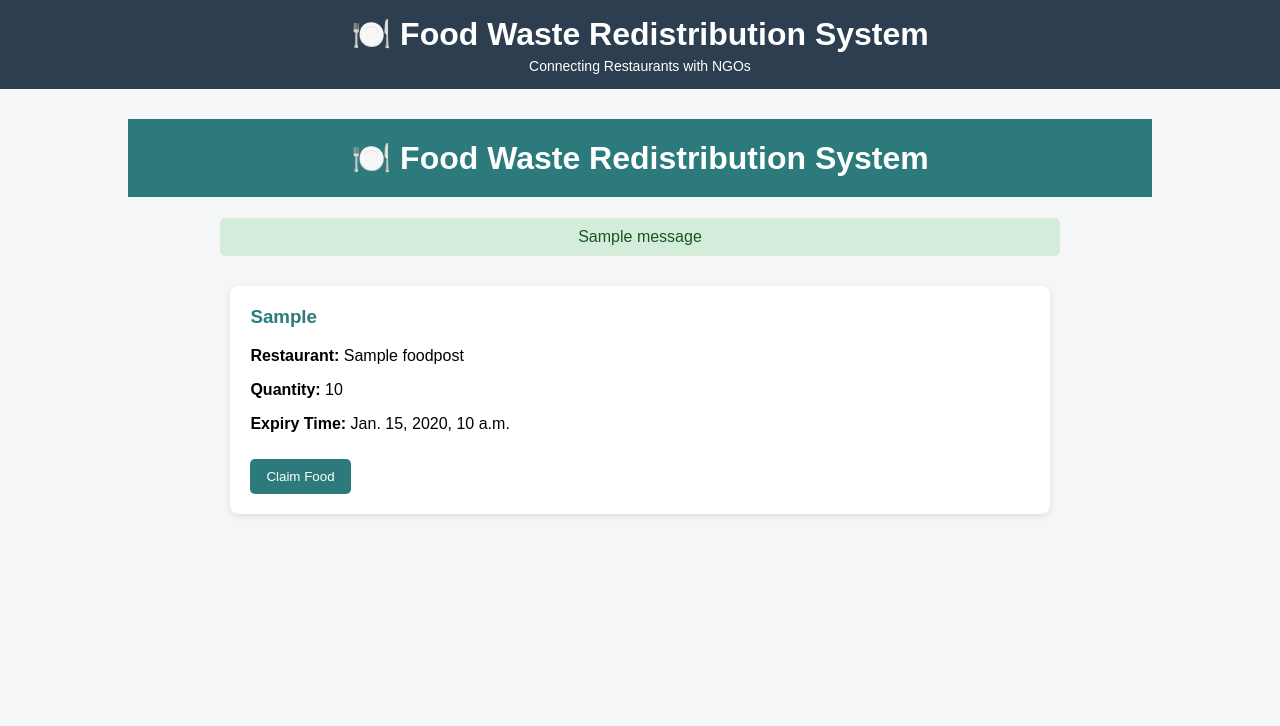
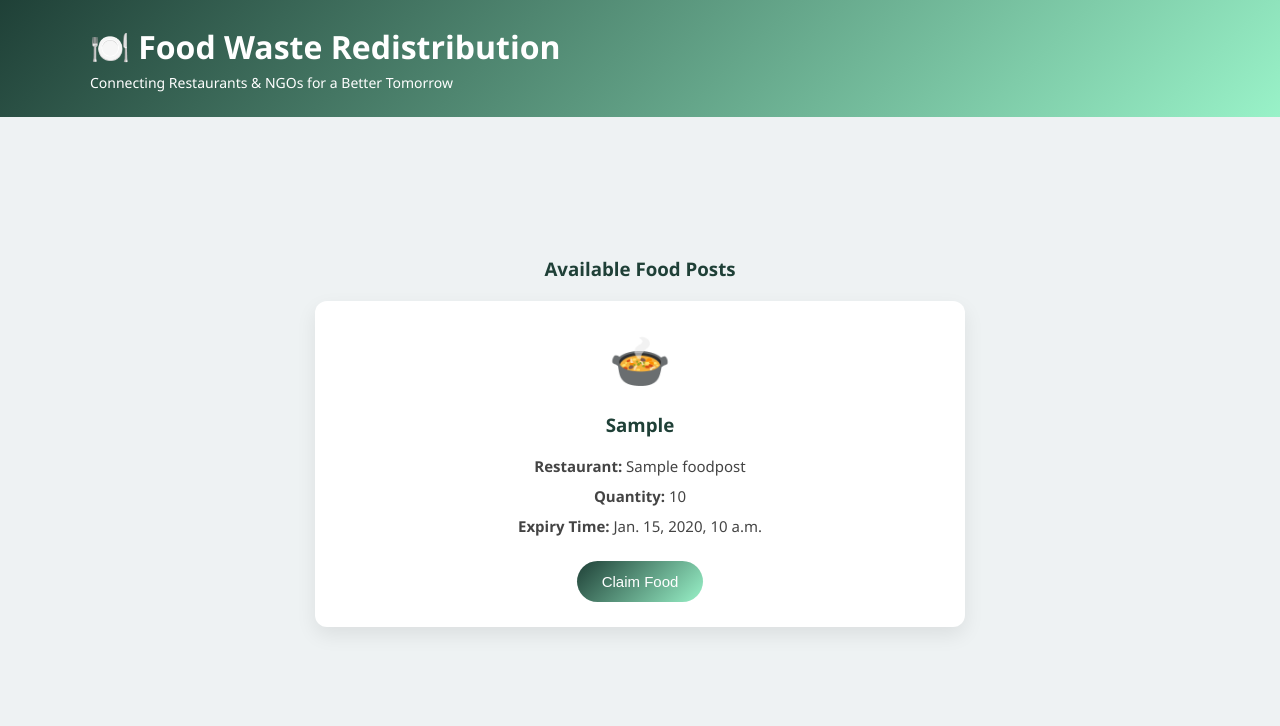
Before and after one commit to kalpanachauhann/Food-Waste-Redistribution-System, a Django app: template core/templates/core/home.html in a window 1280 px wide. Shown: the top 726 px of the page. Run offline with Django 5.2, Linux system fonts and the light colour scheme; the template is opened without the code that fills it: values that come from a table or form of the project are taken from there, others are empty; tables that the repository leaves empty hold one stand-in row (values such as "Sample post"); one stand-in notice (Sample message) is shown.

Commit message:
Improved frontend UI with modern navbar and cards

```diff
--- a/core/admin.py
+++ b/core/admin.py
@@ -1,4 +1,5 @@
 from django.contrib import admin
-from .models import FoodPost
+from .models import FoodPost, Profile
 
 admin.site.register(FoodPost)
+admin.site.register(Profile)
--- a/core/models.py
+++ b/core/models.py
@@ -1,5 +1,5 @@
 from django.db import models
-
+from django.contrib.auth.models import User
 class FoodPost(models.Model):
     restaurant_name = models.CharField(max_length=100)
     food_item = models.CharField(max_length=200)
@@ -10,3 +10,15 @@ class FoodPost(models.Model):
 
     def __str__(self):
         return self.food_item
+
+class Profile(models.Model):
+    ROLE_CHOICES = (
+        ('restaurant', 'Restaurant'),
+        ('ngo', 'NGO'),
+    )
+
+    user = models.OneToOneField(User, on_delete=models.CASCADE)
+    role = models.CharField(max_length=20, choices=ROLE_CHOICES)
+
+    def __str__(self):
+        return self.user.username
--- a/core/templates/core/base.html
+++ b/core/templates/core/base.html
@@ -2,80 +2,69 @@
 <html>
 <head>
     <title>Food Waste Redistribution System</title>
-
     <style>
         body {
-            font-family: Arial, sans-serif;
-            background-color: #f4f6f8;
             margin: 0;
-            padding: 0;
+            font-family: 'Segoe UI', sans-serif;
+            background-color: #eef2f3;
         }
 
         .container {
-            width: 80%;
-            margin: 30px auto;
+            max-width: 1100px;
+            margin: 40px auto;
+            padding: 20px;
         }
 
-        h2 {
+        h2, h3 {
             text-align: center;
-            color: #2c7a7b;
+            color: #1f4037;
         }
 
         .card {
-            background-color: white;
-            border-radius: 8px;
-            padding: 20px;
-            margin-bottom: 20px;
-            box-shadow: 0 2px 6px rgba(0,0,0,0.1);
+            background: white;
+            border-radius: 12px;
+            padding: 25px;
+            margin: 20px auto;
+            box-shadow: 0 8px 20px rgba(0,0,0,0.08);
+            max-width: 600px;
+            text-align: center;
         }
 
-        .card h3 {
-            margin-top: 0;
-            color: #2c7a7b;
+        .food-icon {
+            font-size: 50px;
+            margin-bottom: 10px;
         }
 
         .info {
             color: #444;
-            margin: 5px 0;
+            margin: 10px 0;
+            font-size: 15px;
         }
 
         .claim-btn {
-            background-color: #2c7a7b;
+            background: linear-gradient(135deg, #1f4037, #99f2c8);
             color: white;
             border: none;
-            padding: 10px 16px;
-            border-radius: 5px;
+            padding: 12px 25px;
+            border-radius: 25px;
+            font-size: 15px;
             cursor: pointer;
-            margin-top: 10px;
+            margin-top: 15px;
         }
 
         .claim-btn:hover {
-            background-color: #225e5f;
+            opacity: 0.9;
         }
 
-        .empty {
-            text-align: center;
-            color: #777;
-            font-size: 18px;
-            margin-top: 50px;
-        }
-
-        .navbar {
-            background-color: #2c3e50;
-            padding: 15px;
-            color: white;
+        .empty-box {
+            background: white;
+            padding: 40px;
+            border-radius: 15px;
+            box-shadow: 0 6px 15px rgba(0,0,0,0.1);
+            max-width: 500px;
+            margin: 60px auto;
             text-align: center;
         }
-
-        .navbar h1 {
-            margin: 0;
-        }
-
-        .navbar p {
-            margin: 5px 0 0;
-            font-size: 14px;
-        }
-
     </style>
 </head>
 
--- a/core/templates/core/home.html
+++ b/core/templates/core/home.html
@@ -1,48 +1,34 @@
 {% extends 'core/base.html' %}
 
 {% block content %}
+<div class="container">
+    <h3>Available Food Posts</h3>
 
-<h1 style="
-    text-align:center;
-    background-color:#2c7a7b;
-    color:white;
-    padding:20px;
-">
-    🍽️ Food Waste Redistribution System
-</h1>
+    {% if food_posts %}
+        {% for food in food_posts %}
+        <div class="card">
+            <div class="food-icon">🍲</div>
 
-{% if messages %}
-    {% for message in messages %}
-        <div style="
-            background-color:#d4edda;
-            color:#155724;
-            padding:10px;
-            text-align:center;
-            margin:10px auto;
-            width:80%;
-            border-radius:5px;
-        ">
-            {{ message }}
-        </div>
-    {% endfor %}
-{% endif %}
+            <h3>{{ food.food_item }}</h3>
 
-<div class="container">
-    {% for food in food_posts %}
-        <div class="card">
-            <h3>{{ food.food_item }}</h3>
-            <p><strong>Restaurant:</strong> {{ food.restaurant_name }}</p>
-            <p><strong>Quantity:</strong> {{ food.quantity }}</p>
-            <p><strong>Expiry Time:</strong> {{ food.expiry_time }}</p>
+            <p class="info"><strong>Restaurant:</strong> {{ food.restaurant_name }}</p>
+            <p class="info"><strong>Quantity:</strong> {{ food.quantity }}</p>
+            <p class="info"><strong>Expiry Time:</strong> {{ food.expiry_time }}</p>
 
-            <form action="{% url 'claim_food' food.id %}" method="post">
+            <form method="post" action="{% url 'claim_food' food.id %}">
                 {% csrf_token %}
-                <button class="claim-btn" type="submit">Claim Food</button>
+                <button class="claim-btn">Claim Food</button>
             </form>
         </div>
-    {% empty %}
-        <p>No food available right now 🍃</p>
-    {% endfor %}
+        {% endfor %}
+    {% else %}
+        <div class="empty-box">
+            <div class="food-icon">🥗</div>
+            <h3>No food available right now</h3>
+            <p class="info">
+                Please check back later. Restaurants will post food soon.
+            </p>
+        </div>
+    {% endif %}
 </div>
-
 {% endblock %}
--- a/core/templates/core/navbar.html
+++ b/core/templates/core/navbar.html
@@ -1,4 +1,23 @@
-<div class="navbar">
-    <h1>🍽️ Food Waste Redistribution System</h1>
-    <p>Connecting Restaurants with NGOs</p>
+<div style="
+    background: linear-gradient(135deg, #1f4037, #99f2c8);
+    padding: 25px 40px;
+    color: white;
+">
+    <div style="max-width:1100px; margin:auto; display:flex; justify-content:space-between; align-items:center;">
+        <div>
+            <h1 style="margin:0;">🍽️ Food Waste Redistribution</h1>
+            <p style="margin:5px 0 0; font-size:14px;">
+                Connecting Restaurants & NGOs for a Better Tomorrow
+            </p>
+        </div>
+
+        {% if user.is_authenticated %}
+        <div style="font-size:14px;">
+            👤 <strong>{{ user.username }}</strong><br>
+            <a href="{% url 'logout' %}" style="color:#ffeb3b; text-decoration:none;">
+                Logout
+            </a>
+        </div>
+        {% endif %}
+    </div>
 </div>
--- a/core/urls.py
+++ b/core/urls.py
@@ -3,5 +3,7 @@ from . import views
 
 urlpatterns = [
     path('', views.home, name='home'),
+    path('login/', views.login_view, name='login'),
+    path('logout/', views.logout_view, name='logout'),
     path('claim/<int:food_id>/', views.claim_food, name='claim_food'),
 ]
```
Also changed, not shown: core/templates/core/login.html (added, +34 -0 lines), core/views.py (+26 -0 lines), core/migrations/0003_profile.py (added).
